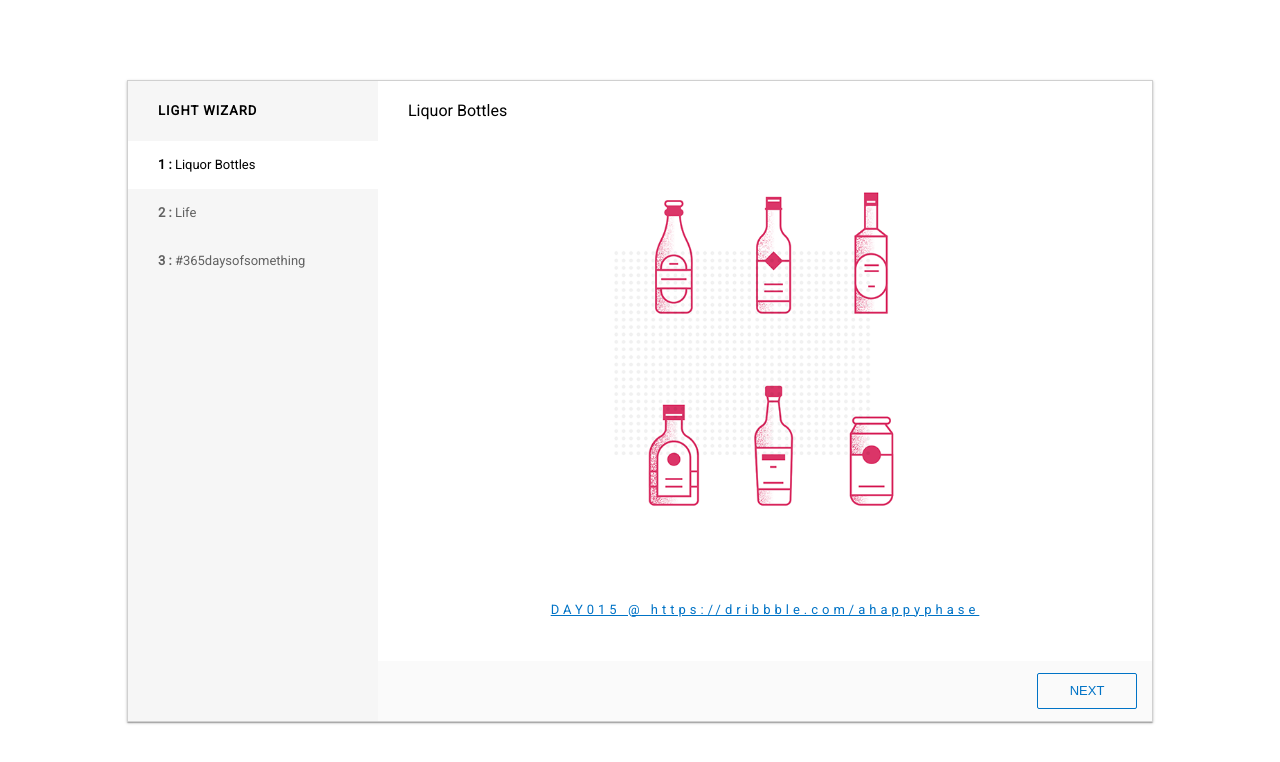
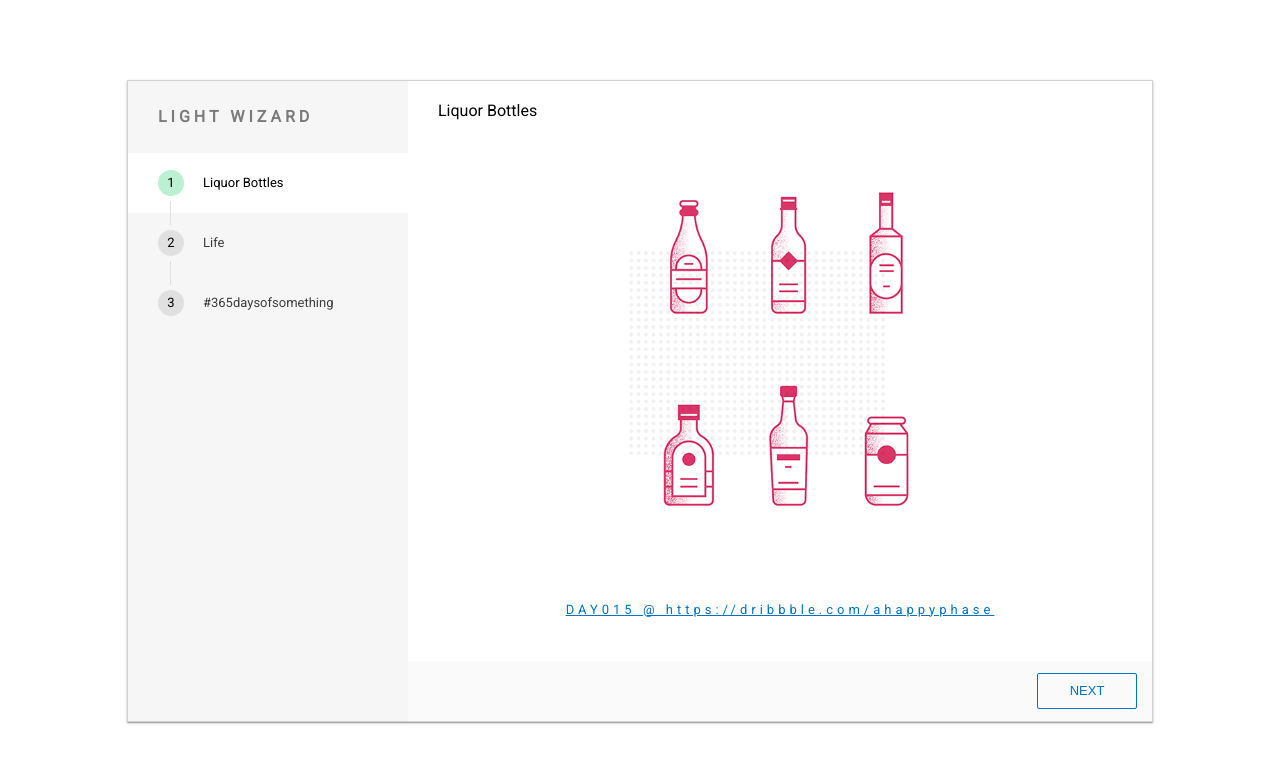
Before and after one commit to asitparida/LightWizard, an Angular app: page / in a window 1280 px wide. Both pictures are taken after a click on the button "Open Inline Wizard". Shown: the top 762 px of the page. Built offline with nearby package versions, Linux system fonts and the light colour scheme.

Commit message:
Adding stepper nav markers + flex layout

```diff
--- a/src/app/app.component.html
+++ b/src/app/app.component.html
@@ -1,6 +1,6 @@
 <button class="btn btn-primary" [hidden]="isWizardShown" (click)="openWizard()">Open Inline Wizard</button>
 <div class="light-wizard-holder" [hidden]="!isWizardShown">
-	<light-wizard #wizard [showPageIndexInNav]="true" (wizardOnNext)="onWizardNext()" (wizardOnFinish)="onWizardFinish()">
+	<light-wizard #wizard [showPageIndexInNav]="false" [showStepMarkers]="true" (wizardOnNext)="onWizardNext()" (wizardOnFinish)="onWizardFinish()">
 		<span light-wizard-title>Light Wizard</span>
 		<div light-wizard-loader>
 			<div class="spinner">
--- a/src/app/app.component.scss
+++ b/src/app/app.component.scss
@@ -71,7 +71,7 @@
     display: inline-block;
     position: absolute;
     top: 0;
-    background-color: #3498db;
+    background-color: #2ecc71;
     border-radius: 100%;
 
     -webkit-animation: sk-bounce 2.0s infinite ease-in-out;
--- a/src/app/app.component.ts
+++ b/src/app/app.component.ts
@@ -1,4 +1,4 @@
-import { Component, ViewChild } from '@angular/core';
+import { Component, ViewChild, AfterViewInit } from '@angular/core';
 import { LightWizardComponent } from './light-wizard/light-wizard.component';
 
 @Component({
@@ -6,7 +6,7 @@ import { LightWizardComponent } from './light-wizard/light-wizard.component';
 	templateUrl: './app.component.html',
 	styleUrls: ['./app.component.scss']
 })
-export class AppComponent {
+export class AppComponent implements AfterViewInit {
 	isWizardShown: Boolean = false;
 	title = 'app works!';
 	@ViewChild('wizard') wizard: LightWizardComponent;
@@ -29,4 +29,10 @@ export class AppComponent {
 			this.wizard.reset();
 		});
 	}
+	ngAfterViewInit () {
+		// setTimeout(() => {
+		// 	this.isWizardShown = true;
+		// 	this.wizard.open();
+		// });
+	}
 }
--- a/src/app/light-wizard/light-wizard.component.html
+++ b/src/app/light-wizard/light-wizard.component.html
@@ -3,8 +3,8 @@
 		<div class="light-wizard-title">
 			<span><ng-content select="[light-wizard-title]"></ng-content></span>
 		</div>
-		<ul>
-			<li [class.active]="i === activePageindex" *ngFor="let page of pages; let i = index" (click)="activatePage(i)">
+		<ul [class.stepMarkersAdded]="showStepMarkers">
+			<li [class.done]="i < activePageIndex" [attr.index]="i + 1" [class.active]="i === activePageIndex" *ngFor="let page of pages; let i = index" (click)="activatePage(i)">
 				<span [hidden]="!showPageIndexInNav"><strong>{{i + 1}} : </strong></span><span [innerHTML]="page.getTitle()"></span>
 			</li>
 		</ul>
--- a/src/app/light-wizard/light-wizard.component.scss
+++ b/src/app/light-wizard/light-wizard.component.scss
@@ -3,6 +3,8 @@
   height: 100%;
   position: relative;
   font-family: 'Roboto', sans-serif;
+  display: flex;
+  flex-flow:row;
   .light-wizard-loader-container {
 	width: 100%;
 	height: 100%;
@@ -14,24 +16,26 @@
 		align-items: center;
 		justify-content: center;
 		float: right;
-		width: calc(100% - 250px);
+		width: calc(100% - 280px);
 		height: 100%;
 		background-color: rgba(255,255,255,1);
 	}
   }
   .light-wizard-nav-container {
-    float: left;
-	width: 250px;
+	flex: initial;
+	order:1;
+	width: 280px;
 	height: 100%;
 	background-color: #f6f6f6;
 	.light-wizard-title {
-		font-size: small;
+		font-size: medium;
 		font-weight: bold;
 		padding: 0 30px;
 		box-sizing: border-box;
-		min-height: 60px;
-		line-height: 60px;
-		letter-spacing: 1px;
+		min-height: 72px;
+		line-height: 72px;
+		letter-spacing: 4px;
+		color: rgba(0,0,0,0.50);
 		text-transform: uppercase;
 		span {
 			line-height: normal;
@@ -41,7 +45,75 @@
       width:100%;
       list-style: none;
       padding: 0;
-      margin: 0;
+	  margin: 0;
+	  &.stepMarkersAdded {
+		  position: relative;
+		  &:after {
+				content:'';
+			  width:1px;
+			  background: #E0E0E0;
+			  height: calc(100% - 48px);
+			  position: absolute;
+			  left:42px;
+			  top:24px;
+			  z-index: 1;
+		  }
+		  li {
+			  line-height: 60px;
+			  padding-left: 75px;
+			  position: relative;
+			  &:before {
+				  content:attr(index);
+				  line-height: 26px;
+				  text-align: center;
+				  width: 36px;
+				  height: 36px;
+				  border-radius: 50%;
+				  border: 5px solid #f6f6f6;
+				  background: #E0E0E0;
+				  position: absolute;
+				  box-sizing: border-box;
+				  top: 12px;
+				  left: 25px;
+				  z-index: 2;
+			  }
+			  &.active {
+				&:before {
+					content:attr(index);
+					line-height: 26px;
+					text-align: center;
+					width: 36px;
+					height: 36px;
+					border-radius: 50%;
+					border: 5px solid #fff;
+					background: lighten(#2ecc71, 35);
+					position: absolute;
+					box-sizing: border-box;
+					top: 12px;
+					left: 25px;
+					z-index: 2;
+				}
+			  }
+			  &.done {
+				&:before {
+					content:attr(index);
+					line-height: 26px;
+					text-align: center;
+					width: 36px;
+					height: 36px;
+					border-radius: 50%;
+					border: 5px solid #f6f6f6;
+					background: #27ae60;
+					color: #fff;
+					position: absolute;
+					box-sizing: border-box;
+					top: 12px;
+					left: 25px;
+					z-index: 2;
+				}
+			  }
+		  }
+	  }
       li {
 		font-size: small;
         padding: 0 30px;
@@ -49,10 +121,14 @@
         line-height: 48px;
 		cursor: pointer;
 		transition: background 0.2s linear 0s;
-		opacity: 0.60;
+		* {
+			opacity: 0.75;
+		}
         &.active {
 		  background-color: #fff;
-		  opacity: 1;
+		  * {
+			opacity: 1;
+		  }
 		}
 		&:hover,
 		&:focus{
@@ -62,8 +138,8 @@
     }
   }
   .light-wizard-page-container {
-    float: right;
-    width: calc(100% - 250px);
+    flex: 1;
+	order:2;
     height: 100%;
   }
 }
--- a/src/app/light-wizard/light-wizard.component.ts
+++ b/src/app/light-wizard/light-wizard.component.ts
@@ -11,9 +11,10 @@ import { LightWizardPageComponent } from './light-wizard-page/light-wizard-page.
 export class LightWizardComponent implements AfterViewInit {
 	@ContentChildren(LightWizardPageComponent) pages: QueryList<LightWizardPageComponent> = null;
 	@Input() showPageIndexInNav: Boolean = false;
+	@Input() showStepMarkers: Boolean = false;
 	@Output() wizardOnNext?: EventEmitter<any> = new EventEmitter<any>();
 	@Output() wizardOnFinish?: EventEmitter<any>= new EventEmitter<any>();
-	activePageindex: number = null;
+	activePageIndex: number = null;
 	showLoader: Boolean = false;
 	showWizard: Boolean = false;
 	constructor(
@@ -24,7 +25,7 @@ export class LightWizardComponent implements AfterViewInit {
 			this.wizardService.loadPages(pages);
 		});
 		this.wizardService.activePageIndexObservable.subscribe((i: number) => {
-			this.activePageindex = i;
+			this.activePageIndex = i;
 			this.wizardOnNext.emit();
 		});
 		this.wizardService.isFinishedObservable.subscribe(() => {
```
